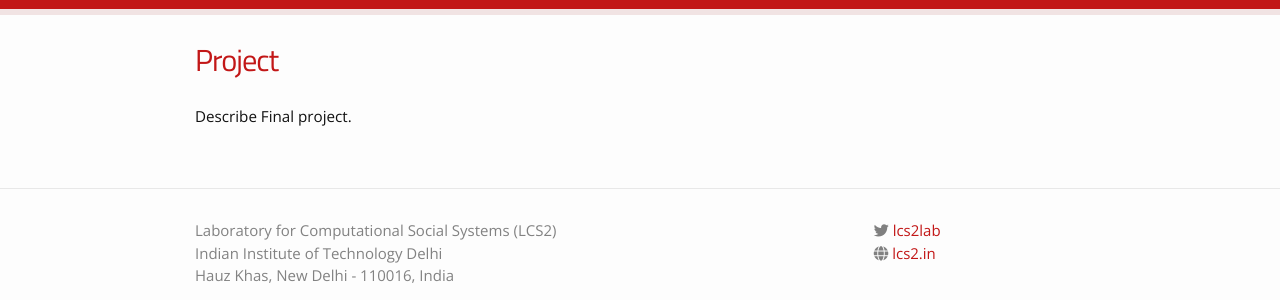
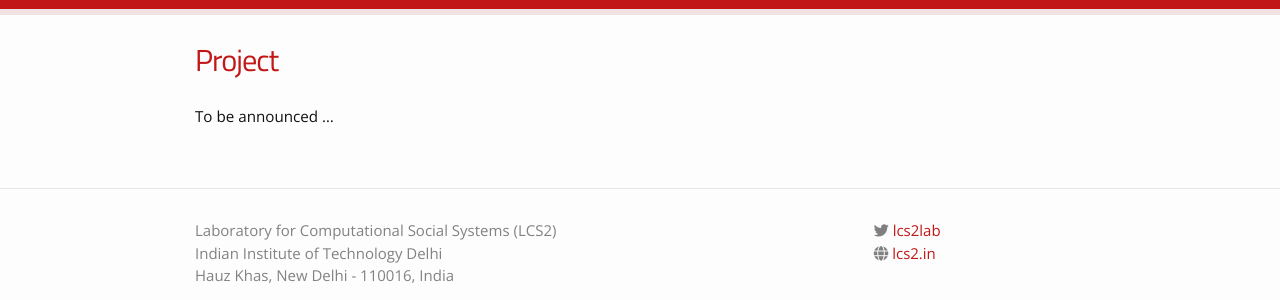
Before and after one commit to lcs2-iitd/ELL881-AIL821-2401, a Jekyll site: the page built from project.md, in a window 1280 px wide. Shown: the part 132-432 px from the top of the page. Built offline with Jekyll 4.4.1, drawn with Linux system fonts in a browser that asks for light colours; nearby versions of some CDN libraries.

Commit message:
Update project.md

```diff
--- a/project.md
+++ b/project.md
@@ -3,4 +3,4 @@ layout: page
 title: Project
 permalink: /project/
 ---
-Describe Final project.
+To be announced ...
```
